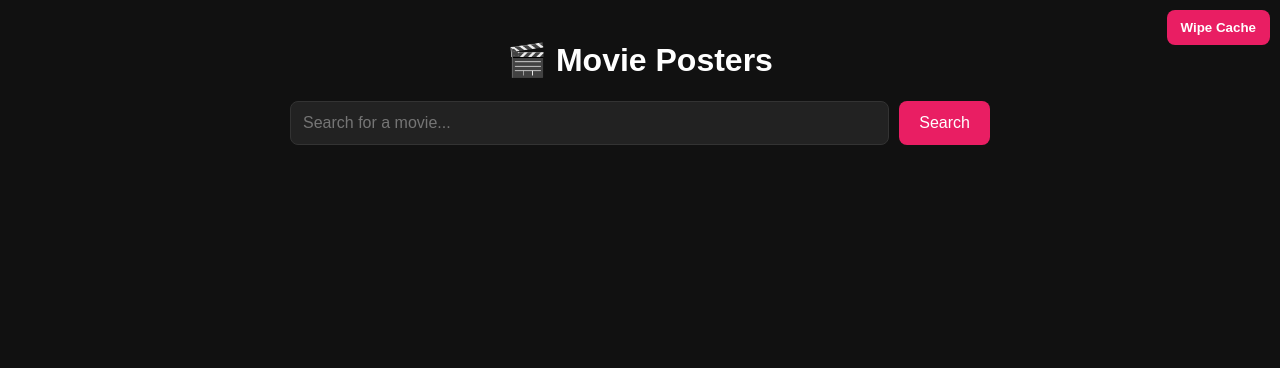
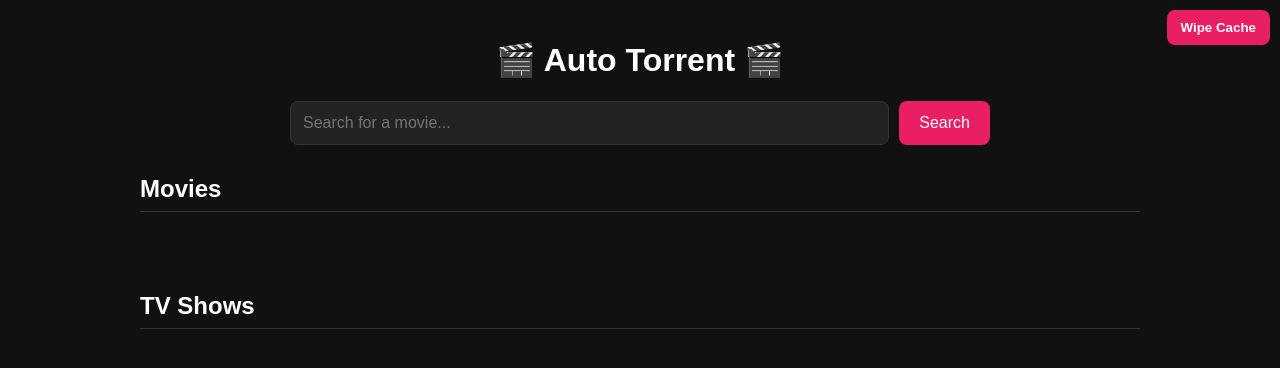
Before and after one commit to tpharmsen/autotorrent, a FastAPI app: page / in a window 1280 px wide. Shown: the top 368 px of the page. Run offline with FastAPI, Linux system fonts and the light colour scheme; parts of the project's set-up code (start-up, migrations or seed data) failed here and were passed over.

Commit message:
added animation

```diff
--- a/app/main.py
+++ b/app/main.py
@@ -40,11 +40,19 @@ def get_local_ip():
         return "127.0.0.1"
 
 
-def get_posters():
+def get_movie_posters():
     return sorted(
-        f for f in os.listdir(POSTER_DIR)
+        f for f in os.listdir(POSTER_DIR + "/movies")
         if f.lower().endswith((".jpg", ".jpeg", ".png", ".webp"))
     )
+
+
+def get_tv_posters():
+    return sorted(
+        f for f in os.listdir(POSTER_DIR + "/tv")
+        if f.lower().endswith((".jpg", ".jpeg", ".png", ".webp"))
+    )
+
 
 
 # ─────────────────────────────────────────────────────────────
@@ -80,10 +88,20 @@ async def api_posters():
     print(f"[api_posters] Refreshing poster cache and returning current posters")
     # Triggers a poster-cache refresh from trending movies, same as the
     # old index() route did, then returns the current poster filenames.
-    trending = get_trending_movies()
-    download_posters(trending)
-    posters = get_posters()
-    return {"posters": posters}
+    return {
+        "movies": get_movie_posters(),
+        "tv": get_tv_posters()
+    }
+
+@app.get("/api/refresh")
+async def api_refresh():
+    print(f"[api_refresh] Refreshing poster cache")
+    # Triggers a poster-cache refresh from trending movies, same as the
+    # old index() route did, but doesn't return any data since the client
+    # will fetch the updated poster list via /api/posters immediately after.
+    download_posters(get_trending_movies())
+    download_posters(get_trending_tv())
+    return {"success": True}
 
 
 @app.get("/api/search/{query}")
--- a/app/metadata.py
+++ b/app/metadata.py
@@ -51,6 +51,17 @@ def get_trending_movies(page: int = 1) -> list:
     response.raise_for_status()
     return response.json().get("results", [])
 
+
+def get_trending_tv(page: int = 1) -> list:
+    response = requests.get(
+        f"{BASE_URL}/trending/tv/week",
+        headers=HEADERS,
+        params={"page": page, "language": "en-US"}
+    )
+    response.raise_for_status()
+    return response.json().get("results", [])
+
+
 def download_posters(data):
 
     poster_base_url = "https://image.tmdb.org/t/p/w500"
@@ -61,9 +72,15 @@ def download_posters(data):
         if poster_path:
             poster_url = poster_base_url + poster_path
             response = requests.get(poster_url)
-            with open(f"temp/posters/{name}.jpg", "wb") as f:
+            if r['media_type'] == 'movie':
+                filename = f"temp/posters/movies/{name}.jpg"
+            else:
+                filename = f"temp/posters/tv/{name}.jpg"
+            with open(filename, "wb") as f:
                 f.write(response.content)
 
 if __name__ == "__main__":
-    trending = get_trending_movies()
-    download_posters(trending)
+    trending_movies = get_trending_movies()
+    trending_tv = get_trending_tv()
+    download_posters(trending_movies)
+    download_posters(trending_tv)
--- a/frontend/styles/styles.css
+++ b/frontend/styles/styles.css
@@ -22,7 +22,7 @@ h1 {
   transition: 0.2s;
 }
 .card:hover {
-  transform: scale(1.05);
+  transform: scale(1.10);
 }
 img {
   width: 100%;
@@ -197,6 +197,8 @@ h1 {
   margin-top: 40px;
   font-size: 14px;
 }
+
+
 
 /* ────────────────────────────────────────────────────────────
    Movie detail page (movie.html)
@@ -386,3 +388,19 @@ button.magnet-btn:hover { background: #c2185b; }
   margin-top: 40px;
   font-size: 14px;
 }
+
+h1 {
+  text-align: center;
+  animation: slideFade 1s ease-out both;
+}
+
+@keyframes slideFade {
+  from {
+    opacity: 0;
+    transform: translateX(400px);
+  }
+  to {
+    opacity: 1;
+    transform: translateX(0);
+  }
+}
--- a/frontend/templates/index.html
+++ b/frontend/templates/index.html
@@ -2,20 +2,22 @@
 <html lang="en">
 <head>
   <meta charset="UTF-8">
-  <title>Movie Posters</title>
+  <title>Auto Torrent</title>
   <link rel="stylesheet" href="/styles/styles.css">
 </head>
 <body>
-  <h1>🎬 Movie Posters</h1>
+  <h1>🎬 Auto Torrent 🎬</h1>
 
   <div class="search-container">
     <input type="text" id="movie-search" placeholder="Search for a movie...">
     <button id="search-btn">Search</button>
   </div>
 
-  <div class="grid" id="poster-grid">
-    <!-- populated by render.ts via client.ts on load -->
-  </div>
+  <h2>Movies</h2>
+  <div class="grid" id="movie-grid"></div>
+
+  <h2>TV Shows</h2>
+  <div class="grid" id="tv-grid"></div>
 
   <div class="wipe-container">
     <button id="wipe-btn">Wipe Cache</button>
```
Also changed, not shown: frontend/src/client.ts (+17 -5 lines), frontend/src/render.ts (+9 -4 lines), frontend/src/types.ts (+4 -3 lines), package-lock.json.
